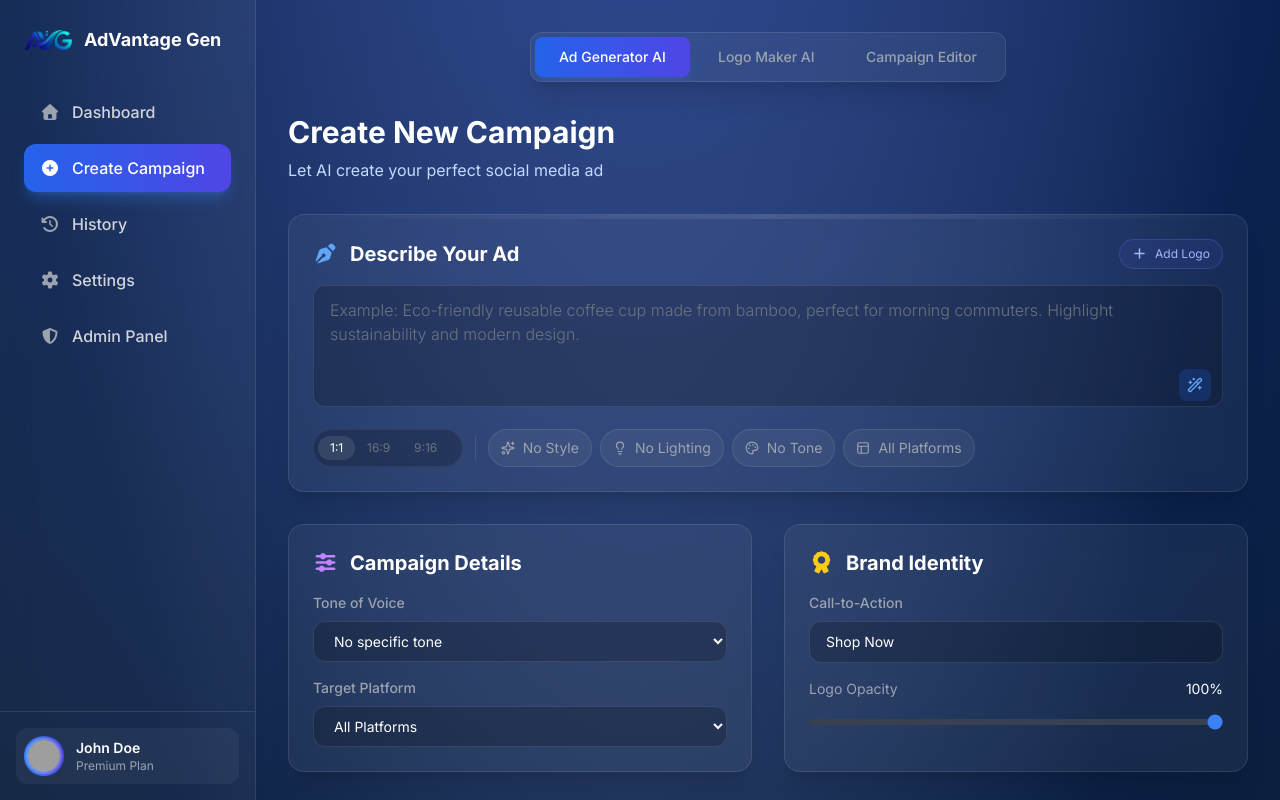
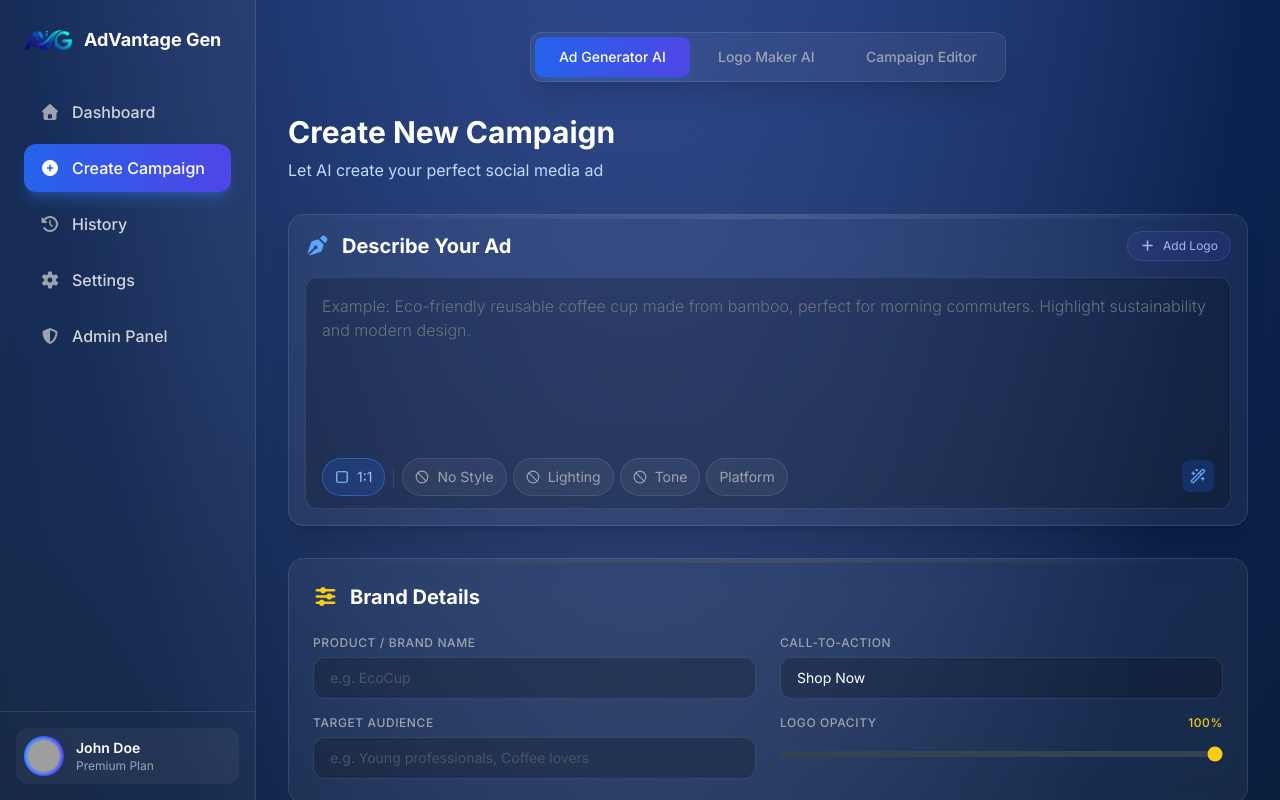
Before and after one commit to Sandeep1042/AdVantage-Gen, a React (Create React App) app in the folder frontend/: page /create in a window 1280 px wide. Built offline with nearby package versions, Linux system fonts and the light colour scheme; grey boxes are pictures that could not be loaded.

Commit message:
Add platform options and enhance dropdown functionality in CreatePage; update UI elements for brand details and improve user interaction.

```diff
--- a/frontend/src/pages/CreatePage.tsx
+++ b/frontend/src/pages/CreatePage.tsx
@@ -1,7 +1,9 @@
 import { useState, useRef, useEffect } from "react";
 import {
   Ban, Sun, Contrast, Lightbulb, Moon, Sunrise, Lamp, SunMedium, MoonStar, CircleDot, Sunset,
-  Palette, Layout, Image as ImageIcon, Check, MousePointer2, Box, Sparkles, Wand2
+  Palette, Layout, Image as ImageIcon, Check, MousePointer2, Box, Sparkles, Wand2,
+  Instagram, Facebook, Linkedin, Twitter, Music2, Layers, Zap, Hexagon, Droplets, Snowflake, Flame, Mountain,
+  RectangleHorizontal, RectangleVertical, Monitor, Smartphone, Tv, Square,
 } from "lucide-react";
 
 
@@ -45,29 +47,33 @@ const styleOptions: Option[] = [
 
 const colorOptions: Option[] = [
   { label: "No Tone", value: "none", Icon: Ban },
-  { label: "Vibrant", value: "vibrant" },
-  { label: "Pastel", value: "pastel" },
-  { label: "Monochrome", value: "monochrome" },
-  { label: "Neon", value: "neon" },
-  { label: "Earth Tones", value: "earth-tones" },
-  { label: "Cool", value: "cool" },
-  { label: "Warm", value: "warm" },
+  { label: "Vibrant", value: "vibrant", Icon: Zap },
+  { label: "Pastel", value: "pastel", Icon: Hexagon },
+  { label: "Monochrome", value: "monochrome", Icon: Layers },
+  { label: "Neon", value: "neon", Icon: Lightbulb },
+  { label: "Earth Tones", value: "earth-tones", Icon: Mountain },
+  { label: "Cool", value: "cool", Icon: Snowflake },
+  { label: "Warm", value: "warm", Icon: Flame },
 ];
 
-const compositionOptions: Option[] = [
-  { label: "No Composition", value: "none", Icon: Ban },
-  { label: "Symmetrical", value: "symmetrical" },
-  { label: "Rule of Thirds", value: "rule-of-thirds" },
-  { label: "Wide Angle", value: "wide-angle" },
-  { label: "Macro", value: "macro" },
-  { label: "Isometric", value: "isometric" },
-  { label: "Top Down", value: "top-down" },
+const platformOptions: Option[] = [
+  { label: "All Platform", value: "All", Icon: Layout },
+  { label: "Instagram", value: "Instagram", Icon: Instagram },
+  { label: "X (Twitter)", value: "X (Twitter)", Icon: Twitter },
+  { label: "Facebook", value: "Facebook", Icon: Facebook },
+  { label: "LinkedIn", value: "LinkedIn", Icon: Linkedin },
+  { label: "TikTok", value: "TikTok", Icon: Music2 },
 ];
 
 const aspectRatios = [
-  { label: "1:1", value: "square" },
-  { label: "16:9", value: "horizontal" },
-  { label: "9:16", value: "vertical" },
+  { label: "1:1", value: "square", Icon: Square },
+  { label: "16:9", value: "horizontal", Icon: RectangleHorizontal },
+  { label: "9:16", value: "vertical", Icon: RectangleVertical },
+  { label: "4:3", value: "standard", Icon: Tv },
+  { label: "3:4", value: "portrait", Icon: Smartphone },
+  { label: "2:3", value: "classic-portrait", Icon: RectangleVertical },
+  { label: "3:2", value: "classic-landscape", Icon: RectangleHorizontal },
+  { label: "21:9", value: "ultrawide", Icon: Monitor },
 ];
 
 // --- Helper Component: Dropdown ---
@@ -77,13 +83,15 @@ interface DropdownProps {
   options: Option[];
   selectedValue: string;
   onSelect: (value: string) => void;
+  triggerOnHover?: boolean;
 }
 
-const Dropdown = ({ trigger, options, selectedValue, onSelect }: DropdownProps) => {
+const Dropdown = ({ trigger, options, selectedValue, onSelect, triggerOnHover = false }: DropdownProps) => {
   const [isOpen, setIsOpen] = useState(false);
   const triggerRef = useRef<HTMLDivElement>(null);
   const dropdownRef = useRef<HTMLDivElement>(null);
   const [coords, setCoords] = useState({ top: 0, left: 0 });
+  const timeoutRef = useRef<NodeJS.Timeout | null>(null);
 
   const selectedOption = options.find(o => o.value === selectedValue);
 
@@ -103,10 +111,26 @@ const Dropdown = ({ trigger, options, selectedValue, onSelect }: DropdownProps)
   }
 
   const toggle = () => {
-    if (!isOpen) {
+    if (!triggerOnHover) {
+      if (!isOpen) updatePosition();
+      setIsOpen(!isOpen);
+    }
+  };
+
+  const handleMouseEnter = () => {
+    if (triggerOnHover) {
+      if (timeoutRef.current) clearTimeout(timeoutRef.current);
       updatePosition();
+      setIsOpen(true);
     }
-    setIsOpen(!isOpen);
+  };
+
+  const handleMouseLeave = () => {
+    if (triggerOnHover) {
+      timeoutRef.current = setTimeout(() => {
+        setIsOpen(false);
+      }, 300); // delay to allow moving to dropdown
+    }
   };
 
   useEffect(() => {
@@ -143,15 +167,22 @@ const Dropdown = ({ trigger, options, selectedValue, onSelect }: DropdownProps)
   }, [isOpen]);
 
   return (
-    <div className="relative inline-block" ref={triggerRef}>
+    <div
+      className="relative inline-block"
+      ref={triggerRef}
+      onMouseEnter={handleMouseEnter}
+      onMouseLeave={handleMouseLeave}
+    >
       <div onClick={toggle} className="cursor-pointer">
         {trigger(selectedOption, isOpen)}
       </div>
       {isOpen && createPortal(
         <div
           ref={dropdownRef}
-          className="fixed z-[9999] bg-[#1a1f3c]/95 backdrop-blur-xl border border-white/10 rounded-xl shadow-2xl py-2 min-w-[220px] animate-in fade-in zoom-in-95 duration-200"
+          className="fixed z-[9999] bg-[#1a1f3c]/95 backdrop-blur-xl border border-white/10 rounded-xl shadow-2xl py-2 min-w-[180px] animate-in fade-in zoom-in-95 duration-200"
           style={{ top: coords.top, left: coords.left }}
+          onMouseEnter={handleMouseEnter}
+          onMouseLeave={handleMouseLeave}
         >
           <div className="max-h-[300px] overflow-y-auto custom-scrollbar">
             {options.map((option) => (
@@ -196,6 +227,8 @@ export default function CreatePage() {
   const [style, setStyle] = useState("none");
   const [color, setColor] = useState("none");
   const [composition, setComposition] = useState("none");
+  const [productName, setProductName] = useState("");
+  const [targetAudience, setTargetAudience] = useState("");
 
   // Mode Slider State
   const [activeMode, setActiveMode] = useState("Ad Generator AI");
@@ -321,7 +354,7 @@ export default function CreatePage() {
                 {/* Ad Description */}
                 <div className="w-full mx-auto">
                   {/* Input Area */}
-                  <div className="bg-white/5 backdrop-blur-md border border-white/10 rounded-2xl p-4 sm:p-6 shadow-xl relative overflow-hidden group">
+                  <div className="bg-white/5 backdrop-blur-md border border-white/10 rounded-2xl p-4  shadow-xl relative overflow-hidden group">
                     {/* Glossy Effect */}
                     <div className="absolute top-0 left-0 w-full h-1 bg-gradient-to-r from-transparent via-white/20 to-transparent opacity-50"></div>
 
@@ -348,42 +381,33 @@ export default function CreatePage() {
                       />
                     </div>
 
-                    <div className="relative">
+                    <div className="relative pb-16 bg-black/20 border border-white/10 rounded-xl resize-none">
                       <textarea
                         value={prompt}
                         onChange={(e) => setPrompt(e.target.value)}
-                        rows={4}
-                        className="w-full px-4 py-3 bg-black/20 border border-white/10 rounded-xl resize-none focus:ring-2 focus:ring-blue-500 focus:border-transparent text-white placeholder-gray-500 transition-all font-light pr-12"
+                        rows={6}
+                        className="w-full px-4 pt-4 bg-transparent rounded-xl resize-none text-white placeholder-gray-500 font-light focus:outline-none focus:border-transparent active:outline-none"
                         placeholder="Example: Eco-friendly reusable coffee cup made from bamboo, perfect for morning commuters. Highlight sustainability and modern design."
                         required
                       />
-                      <button
-                        type="button"
-                        className="absolute bottom-3 right-3 p-2 bg-blue-600/20 hover:bg-blue-600/40 text-blue-400 rounded-lg transition-colors group/btn"
-                        title="Enhance Prompt"
-                      >
-                        <Wand2 size={16} className="group-hover/btn:animate-pulse" />
-                      </button>
-                    </div>
 
-                    {/* Tags / Pills */}
-                    <div className="flex flex-wrap gap-2 mt-4">
 
-                      {/* Aspect Ratio */}
-                      <div className="flex items-center bg-black/20 rounded-full p-1 pr-3 border border-white/5">
-                        {aspectRatios.map(ar => (
-                          <button
-                            key={ar.value}
-                            type="button"
-                            onClick={() => setRatio(ar.value)}
-                            className={`px-3 py-1 rounded-full text-xs transition-all ${ratio === ar.value ? 'bg-white/10 text-white' : 'text-gray-500 hover:text-gray-300'}`}
-                          >
-                            {ar.label}
-                          </button>
-                        ))}
-                      </div>
+                      {/* Tool Bar */}
+                      <div className="absolute bottom-3 left-4 right-16 flex flex-wrap gap-1.5 items-center z-10 pointer-events-none">
+                        <div className="pointer-events-auto flex flex-wrap gap-1.5">
+                          {/* Aspect Ratio Dropdown */}
+                          <Dropdown
+                            options={aspectRatios}
+                            selectedValue={ratio}
+                            onSelect={setRatio}
+                            trigger={(selected, isOpen) => renderBadgeButton(
+                              selected ? selected.label : "Aspect Ratio",
+                              isOpen || (selected ? true : false),
+                              selected?.Icon && <selected.Icon size={14} />
+                            )}
+                          />
 
-                      <div className="w-px h-6 bg-white/10 mx-1 self-center"></div>
+                          <div className="w-px h-5 bg-white/10 mx-0.5 self-center"></div>
 
                           {/* Style Dropdown */}
                           <Dropdown
@@ -393,7 +417,7 @@ export default function CreatePage() {
                             trigger={(selected, isOpen) => renderBadgeButton(
                               selected && selected.value !== 'none' ? selected.label : "No Style",
                               isOpen || (selected ? selected.value !== 'none' : false),
-                          <Sparkles size={14} />
+                              selected?.Icon && <selected.Icon size={14} />
                             )}
                           />
 
@@ -403,9 +427,9 @@ export default function CreatePage() {
                             selectedValue={lighting}
                             onSelect={setLighting}
                             trigger={(selected, isOpen) => renderBadgeButton(
-                          selected && selected.value !== 'none' ? selected.label : "No Lighting",
+                              selected && selected.value !== 'none' ? selected.label : "Lighting",
                               isOpen || (selected ? selected.value !== 'none' : false),
-                          <Lightbulb size={14} />
+                              selected?.Icon && <selected.Icon size={14} />
                             )}
                           />
 
@@ -415,87 +439,90 @@ export default function CreatePage() {
                             selectedValue={color}
                             onSelect={setColor}
                             trigger={(selected, isOpen) => renderBadgeButton(
-                          selected && selected.value !== 'none' ? selected.label : "No Tone",
+                              selected && selected.value !== 'none' ? selected.label : "Tone",
                               isOpen || (selected ? selected.value !== 'none' : false),
-                          <Palette size={14} />
+                              selected?.Icon && <selected.Icon size={14} />
                             )}
                           />
 
-                      {/* Composition Dropdown */}
+                          {/* Platform Dropdown */}
                           <Dropdown
-                        options={compositionOptions}
-                        selectedValue={composition}
-                        onSelect={setComposition}
+                            options={platformOptions}
+                            selectedValue={platform}
+                            onSelect={setPlatform}
                             trigger={(selected, isOpen) => renderBadgeButton(
-                          selected && selected.value !== 'none' ? selected.label : "All Platforms",
-                          isOpen || (selected ? selected.value !== 'none' : false),
-                          <Layout size={14} />
+                              selected && selected.value !== 'none' ? selected.label : "Platform",
+                              isOpen || (selected ? selected.value !== 'All' : false),
+                              selected?.Icon && <selected.Icon size={14} />
                             )}
                           />
+                        </div>
+                      </div>
 
+                      <button
+                        type="button"
+                        className="absolute bottom-4 right-4 p-2 bg-blue-600/20 hover:bg-blue-600/40 text-blue-400 rounded-lg transition-colors group/btn z-10"
+                        title="Enhance Prompt"
+                      >
+                        <Wand2 size={16} className="group-hover/btn:animate-pulse" />
+                      </button>
                     </div>
 
                   </div>
                 </div>
 
-                {/* Campaign Options & Brand Elements Grid */}
-                <div className="grid md:grid-cols-2 gap-8">
+                <div className="relative overflow-hidden group">
+                      <div className="grid md:grid-cols-1 gap-8">
+                        {/* Brand Identity */}
+                        <div className="bg-white/5 backdrop-blur-md border border-white/10 rounded-2xl p-6 shadow-xl relative overflow-hidden group">
+                          <div className="absolute top-0 left-0 w-full h-1 bg-gradient-to-r from-transparent via-yellow-500/20 to-transparent opacity-50"></div>
 
-                  {/* Campaign Options */}
-                  <div className="bg-white/5 backdrop-blur-md border border-white/10 rounded-2xl p-6 shadow-xl">
-                    <h2 className="text-xl font-bold text-white mb-4 flex items-center">
-                      <i className="fas fa-sliders-h mr-3 text-purple-400"></i>
-                      Campaign Details
+                          <h2 className="text-xl font-bold text-white mb-6 flex items-center">
+                            <i className="fas fa-sliders-h mr-3 text-yellow-400"></i>
+                            Brand Details
                           </h2>
+
+                          <div className="grid md:grid-cols-2 gap-6">
                             <div className="space-y-4">
                               <div>
-                        <label className="block text-sm font-medium text-gray-400 mb-2">Tone of Voice</label>
-                        <select value={tone} onChange={(e) => setTone(e.target.value)} className="w-full px-4 py-2.5 bg-black/20 border border-white/10 rounded-xl text-white focus:outline-none focus:ring-2 focus:ring-blue-500 text-sm">
-                          <option value="No tone">No specific tone</option>
-                          <option value="professional">Professional</option>
-                          <option value="witty">Witty & Fun</option>
-                          <option value="urgent">Urgent</option>
-                          <option value="inspirational">Inspirational</option>
-                          <option value="casual">Casual</option>
-                        </select>
+                                <label className="block text-xs font-medium text-gray-400 mb-1.5 uppercase tracking-wider">Product / Brand Name</label>
+                                <input
+                                  type="text"
+                                  value={productName}
+                                  onChange={(e) => setProductName(e.target.value)}
+                                  className="w-full px-4 py-2.5 bg-black/20 border border-white/10 rounded-xl text-white focus:outline-none focus:ring-2 focus:ring-yellow-500/50 placeholder-gray-600 text-sm transition-all"
+                                  placeholder="e.g. EcoCup"
+                                />
                               </div>
 
                               <div>
-                        <label className="block text-sm font-medium text-gray-400 mb-2">Target Platform</label>
-                        <select value={platform} onChange={(e) => setPlatform(e.target.value)} className="w-full px-4 py-2.5 bg-black/20 border border-white/10 rounded-xl text-white focus:outline-none focus:ring-2 focus:ring-blue-500 text-sm">
-                          <option value="Any platform">All Platforms</option>
-                          <option value="instagram">Instagram</option>
-                          <option value="facebook">Facebook</option>
-                          <option value="linkedin">LinkedIn</option>
-                          <option value="twitter">X (Twitter)</option>
-                          <option value="tiktok">TikTok</option>
-                        </select>
-                      </div>
+                                <label className="block text-xs font-medium text-gray-400 mb-1.5 uppercase tracking-wider">Target Audience</label>
+                                <input
+                                  type="text"
+                                  value={targetAudience}
+                                  onChange={(e) => setTargetAudience(e.target.value)}
+                                  className="w-full px-4 py-2.5 bg-black/20 border border-white/10 rounded-xl text-white focus:outline-none focus:ring-2 focus:ring-yellow-500/50 placeholder-gray-600 text-sm transition-all"
+                                  placeholder="e.g. Young professionals, Coffee lovers"
+                                />
                               </div>
                             </div>
 
-                  {/* Brand Elements */}
-                  <div className="bg-white/5 backdrop-blur-md border border-white/10 rounded-2xl p-6 shadow-xl">
-                    <h2 className="text-xl font-bold text-white mb-4 flex items-center">
-                      <i className="fas fa-award mr-3 text-yellow-400"></i>
-                      Brand Identity
-                    </h2>
                             <div className="space-y-4">
                               <div>
-                        <label className="block text-sm font-medium text-gray-400 mb-2">Call-to-Action</label>
+                                <label className="block text-xs font-medium text-gray-400 mb-1.5 uppercase tracking-wider">Call-to-Action</label>
                                 <input
                                   type="text"
                                   value={ctaText}
                                   onChange={(e) => setCtaText(e.target.value)}
-                          className="w-full px-4 py-2.5 bg-black/20 border border-white/10 rounded-xl text-white focus:outline-none focus:ring-2 focus:ring-blue-500 placeholder-gray-500 text-sm"
+                                  className="w-full px-4 py-2.5 bg-black/20 border border-white/10 rounded-xl text-white focus:outline-none focus:ring-2 focus:ring-yellow-500/50 placeholder-gray-600 text-sm transition-all"
                                   placeholder="e.g. Shop Now"
                                 />
                               </div>
 
-                      <div className="">
-                        <div className="flex justify-between text-sm text-gray-400 mb-2">
+                              <div>
+                                <div className="flex justify-between text-xs font-medium text-gray-400 mb-2 uppercase tracking-wider">
                                   <span>Logo Opacity</span>
-                          <span className="text-white">{opacity}%</span>
+                                  <span className="text-yellow-400">{opacity}%</span>
                                 </div>
                                 <input
                                   type="range"
@@ -503,12 +530,15 @@ export default function CreatePage() {
                                   max="100"
                                   value={opacity}
                                   onChange={(e) => setOpacity(parseInt(e.target.value))}
-                          className="w-full h-1.5 bg-gray-700 rounded-lg appearance-none cursor-pointer accent-blue-500"
+                                  className="w-full h-1.5 bg-gray-700 rounded-lg appearance-none cursor-pointer accent-yellow-400"
                                 />
                               </div>
                             </div>
                           </div>
                         </div>
+                      </div>
+                    </div>
+
 
 
                 <div className="flex items-center justify-between pt-4 pb-8">
```
Lines whose indentation alone changed are shown as unchanged.
